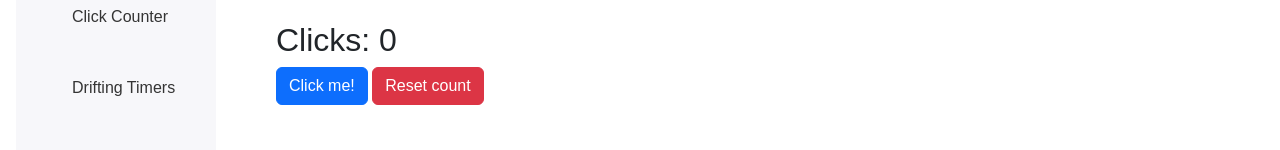
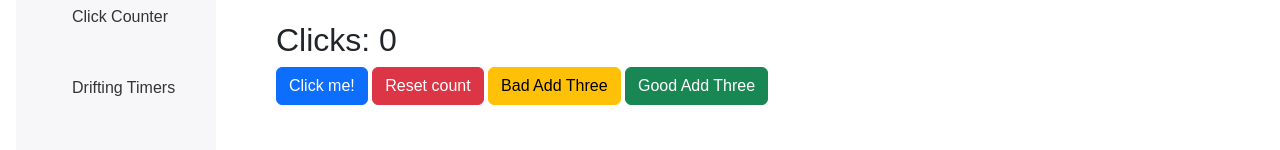
Before and after one commit to Ahuanmarca/react-playground, a React (Vite) app: page /clickcounter in a window 1280 px wide. Shown: the part 243-393 px from the top of the page. Built offline with nearby package versions, Linux system fonts and the light colour scheme; some icons are missing; a web font is replaced by a local one.

Commit message:
Add 'badAddThree' and 'goodAddThree' buttons to ClickCounter.

```diff
--- a/src/pages/ClickCounter/ClickCounter.jsx
+++ b/src/pages/ClickCounter/ClickCounter.jsx
@@ -10,6 +10,18 @@ function ClickCounter() {
     document.title = `${clicks} Clicks!`;
     return () => (document.title = "React Playground");
   }, [clicks]);
+
+  function badAddThree() {
+    setClicks(clicks + 1);
+    setClicks(clicks + 1);
+    setClicks(clicks + 1);
+  }
+
+  function goodAddThree() {
+    setClicks((prev) => prev + 1);
+    setClicks((prev) => prev + 1);
+    setClicks((prev) => prev + 1);
+  }
 
   return (
     <>
@@ -33,6 +45,12 @@ function ClickCounter() {
       </Button>{" "}
       <Button onClick={() => setClicks(0)} variant="danger">
         Reset count
+      </Button>{" "}
+      <Button onClick={badAddThree} variant="warning">
+        Bad Add Three
+      </Button>{" "}
+      <Button onClick={goodAddThree} variant="success">
+        Good Add Three
       </Button>
     </>
   );
```
